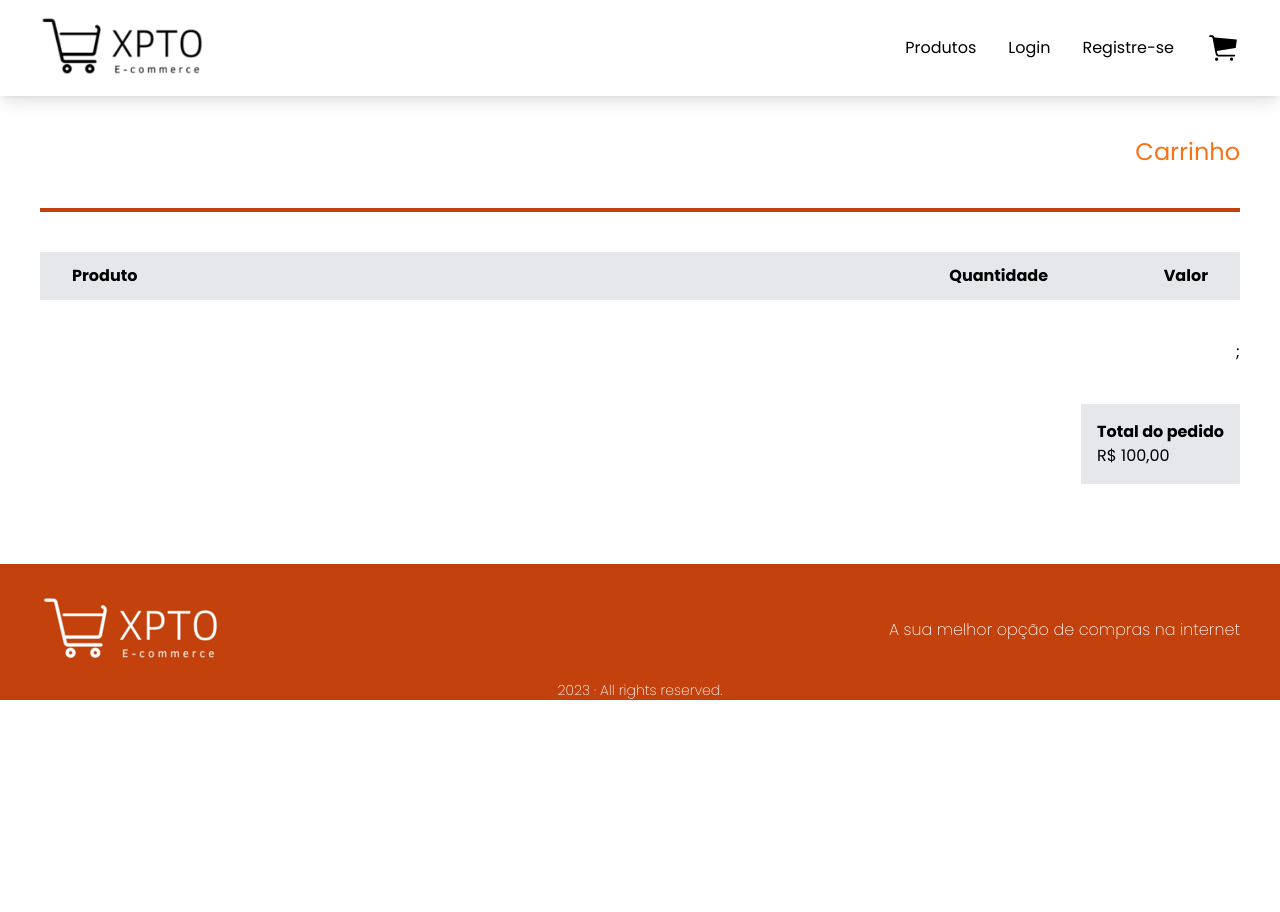
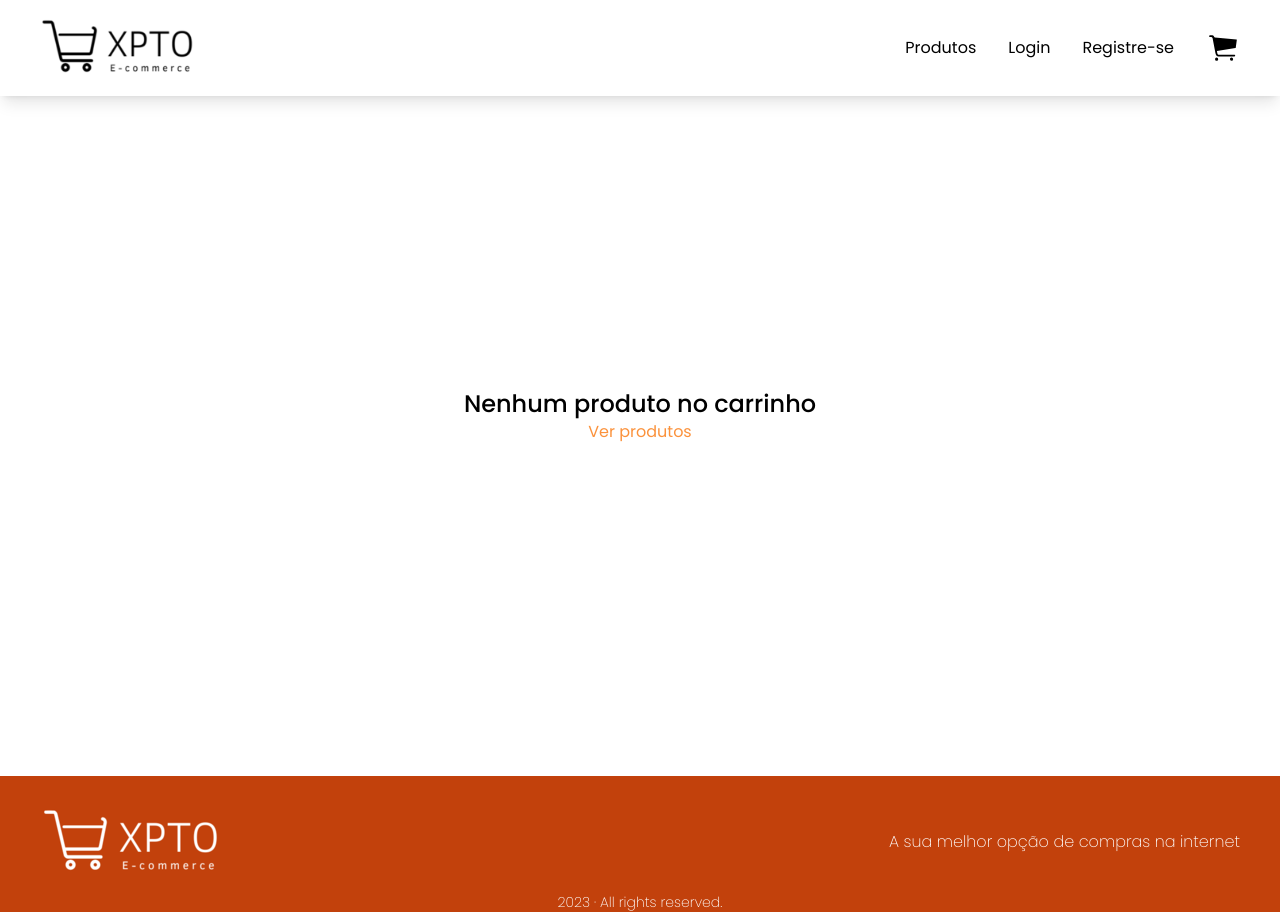
Before and after one commit to iury-assuncao/e-commerce-infra, a React (Vite) app: page /carrinho in a window 1280 px wide. Before the commit the page ends 800 px from the top, so only its background shows below. Built offline with nearby package versions, Linux system fonts and the light colour scheme.

Commit message:
feat: finished cart

```diff
--- a/src/components/Cart/ItemCart.tsx
+++ b/src/components/Cart/ItemCart.tsx
@@ -4,17 +4,15 @@ type Props = {
   img?: string;
   product?: string;
   value?: number;
-  quantidade?: number;
 };
 
-export function ItemCart({ img, product, value, quantidade }: Props) {
+export function ItemCart({ img, product, value }: Props) {
   return (
-    <div className="relative flex h-auto w-full items-center p-6">
-      <div className=" absolute left-8 flex items-center gap-4">
-        <img src={img} className="h-20" alt="Imagem do produto" />
+    <div className="shadow-x  relative flex h-auto w-full items-center border border-orange-400 p-10">
+      <div className=" absolute left-8 flex h-32 items-center gap-4">
+        <img src={img} className="h-20 p-4" alt="Imagem do produto" />
         <span>{product}</span>
       </div>
-      <span className="absolute right-48">{quantidade}</span>
       <span className="absolute right-8">{value && formatCurrency(value)}</span>
     </div>
   );
--- a/src/components/Header/Header.tsx
+++ b/src/components/Header/Header.tsx
@@ -5,7 +5,9 @@ import Logo from '../../assets/logo.png';
 export function Header() {
   return (
     <header className="flex h-[12vh] w-[100%] items-center justify-between px-10 py-4 text-base shadow-lg">
-      <img src={Logo} alt="Logo da loja" className="h-[100%] max-sm:h-[90%]" />
+      <Link to="/" className="h-[94%] max-sm:h-[84%]">
+        <img className="h-[100%] " src={Logo} alt="Logo da loja" />
+      </Link>
       <div></div>
       <div>
         <ul className="flex items-center gap-8 max-sm:flex-col max-sm:gap-1">
--- a/src/pages/Products/Cart.tsx
+++ b/src/pages/Products/Cart.tsx
@@ -5,39 +5,64 @@ import { IProduct } from '../../interfaces';
 import { Footer } from '../../components/Footer';
 import { ItemCart } from '../../components/Cart';
 import { useCartContext } from '../../contexts/Appcontext';
+import { formatCurrency } from '../../helpers/money';
+import { Link } from 'react-router-dom';
+import { Button } from '../../components/Button';
 
 function Cart() {
   const { cartItems } = useCartContext();
+  const totalPreco = cartItems.reduce(
+    (acc: any, item: IProduct) => item.preco + acc,
+    0
+  );
 
   return (
     <div>
       <div>
         <Header />
+        {cartItems.length === 0 ? (
+          <div className="flex h-[80vh] flex-col items-center justify-center">
+            <h1 className="text-2xl font-medium">Nenhum produto no carrinho</h1>
+            <Link to="/" className="text-orange-400">
+              Ver produtos
+            </Link>
+          </div>
+        ) : (
           <section className="flex h-auto min-w-full flex-col items-end justify-center gap-10 p-10">
             <h2 className="text-2xl text-orange-500">Carrinho</h2>
             <div className="h-1 w-full bg-orange-700"></div>
-          <div className="relative flex h-auto w-full items-center bg-gray-200 p-6">
-            <h5 className="absolute left-8 font-semibold">Produto</h5>
-            <h5 className="absolute right-48 font-semibold">Quantidade</h5>
-            <h5 className="absolute right-8 font-semibold">Valor</h5>
+            <div className=" flex h-auto w-full items-center justify-between bg-gray-200 p-6">
+              <h5 className="font-semibold">Produto</h5>
+              <h5 className="font-semibold">Valor</h5>
             </div>
             {cartItems.map((item: IProduct) => {
+              return (
                 <ItemCart
                   key={item.id}
                   img={item?.imagens && item.imagens[0].url}
                   product={item?.nome}
                   value={item?.preco}
-            />;
+                />
+              );
             })}
-          ;
+
             {cartItems.map((item: IProduct) => {
               console.log(item);
             })}
             <div className="bg-gray-200 p-4">
               <h6 className="font-semibold">Total do pedido</h6>
-            <span>R$ 100,00</span>
+              <span className="font-normal text-green-800">
+                {formatCurrency(totalPreco)}
+              </span>
             </div>
+            <Link
+              to="/"
+              className="font-normal text-orange-500 hover:text-orange-800"
+            >
+              Continue comprando
+            </Link>
           </section>
+        )}
         <Footer />
       </div>
     </div>
--- a/src/pages/Products/ProductDetails.tsx
+++ b/src/pages/Products/ProductDetails.tsx
@@ -1,5 +1,5 @@
 import { Header } from '../../components/Header';
-import { useParams } from 'react-router-dom';
+import { useNavigate, useParams } from 'react-router-dom';
 import { useEffect, useState } from 'react';
 import { IProduct } from '../../interfaces';
 import { getProductById } from '../../services/Services';
@@ -15,6 +15,7 @@ function ProductDetails() {
   const [product, setProduct] = useState<IProduct>();
   const [loading, setLoading] = useState(false);
   const { cartItems, setCartItems } = useCartContext();
+  const navigate = useNavigate();
 
   async function fetchData() {
     if (id) {
@@ -62,7 +63,13 @@ function ProductDetails() {
 
               <span className="text-xs text-gray-600"></span>
               <div className="w-[15vw] max-lg:w-[94%]">
-                <Button onClick={handleAddCart}>+ Adicionar ao carrinho</Button>
+                <Button
+                  onClick={() => {
+                    handleAddCart(), navigate('/carrinho');
+                  }}
+                >
+                  + Adicionar ao carrinho
+                </Button>
               </div>
             </div>
 
```
Lines whose indentation alone changed are shown as unchanged.
